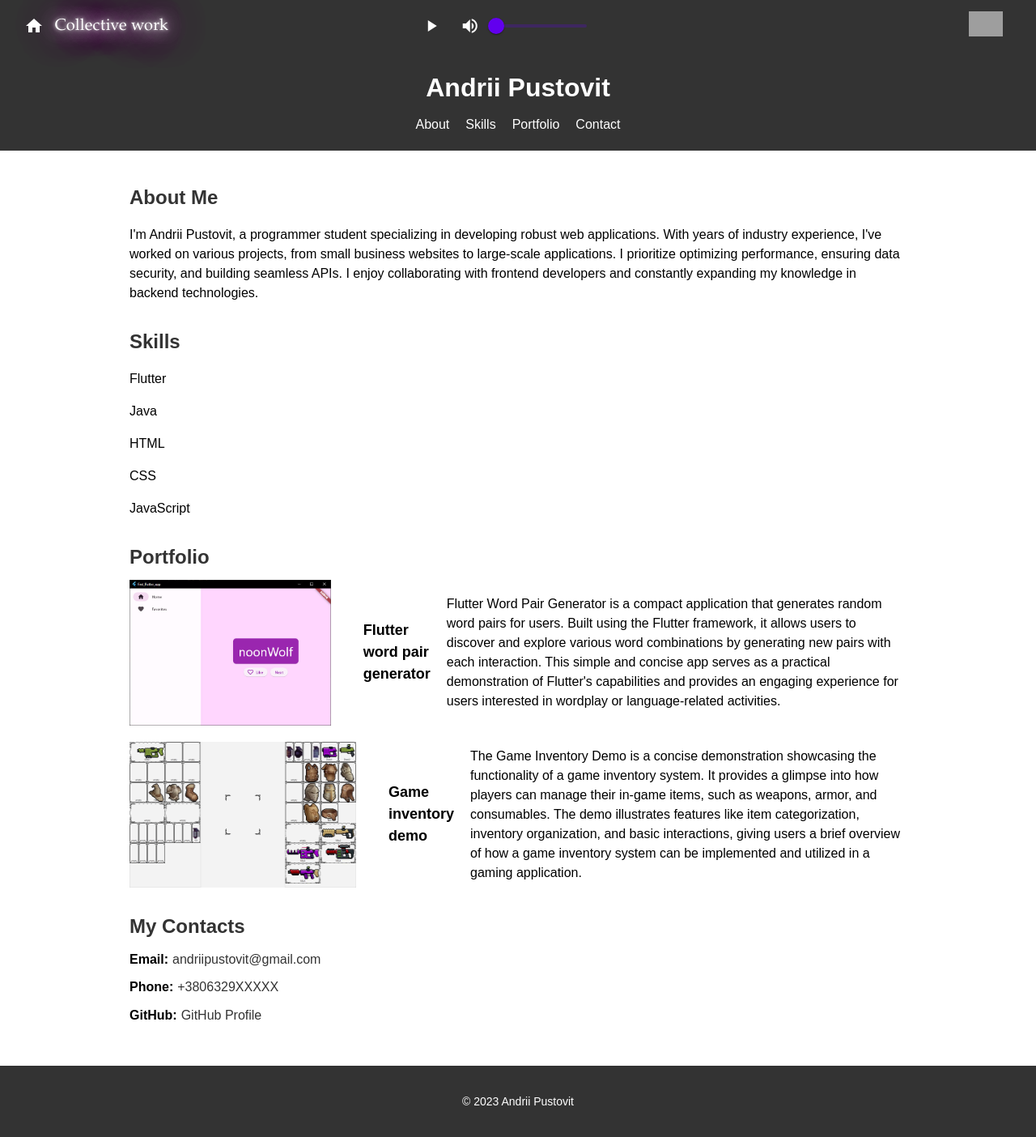
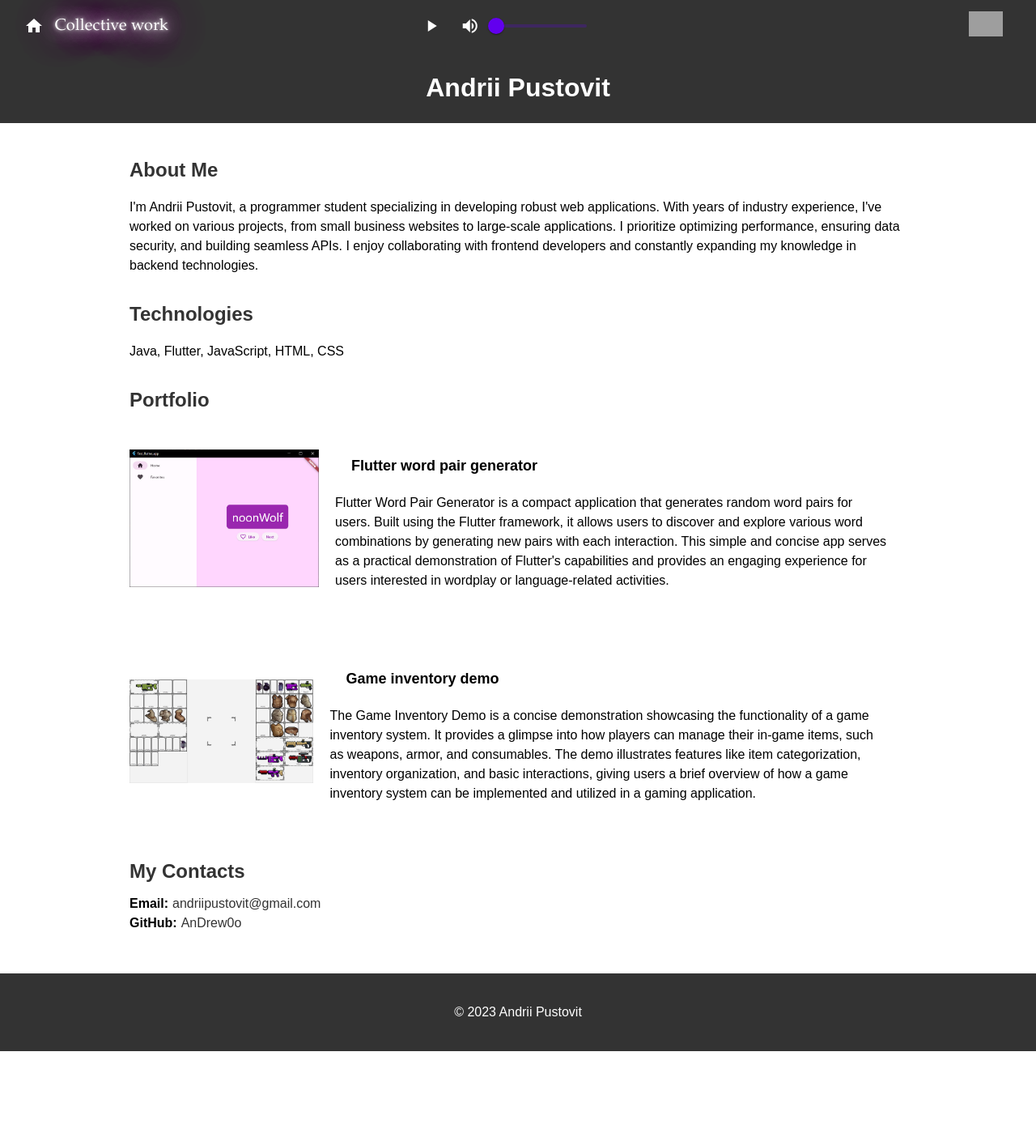
Before and after one commit to NfolZordo/PZ-2004_Collective_work, an Angular app: page /pustovit in a window 1280 px wide. Shown: the whole page at 81% size. After the commit the page ends 1298 px from the top, so only its background shows below. Built offline with nearby package versions, Linux system fonts and the light colour scheme; grey boxes are pictures that could not be loaded.

Commit message:
update personal page

```diff
--- a/src/app/students/pustovit/pustovit.component.css
+++ b/src/app/students/pustovit/pustovit.component.css
@@ -19,49 +19,8 @@ body {
   margin: 0;
 }
 
-  nav ul {
-    list-style: none;
-    padding: 0;
-    margin: 0;
-    display: flex;
-    justify-content: center;
-    margin-top: 10px;
-  }
-
-  nav ul li {
-    margin: 0 10px;
-  }
-
-  nav ul li a {
-    color: #fff;
-    text-decoration: none;
-  }
-
-  /* Main content styles */
 main {
   padding: 20px;
-  }
-
-  section {
-    margin-bottom: 30px;
-  }
-
-  h2 {
-    color: #333;
-  }
-
-  /* Footer styles */
-  footer {
-    background-color: #333;
-    color: #fff;
-    padding: 20px;
-    text-align: center;
-  }
-
-
-
-  /* Main content styles */
-main {
   max-width: 960px;
   margin: 0 auto;
 }
@@ -76,6 +35,13 @@ main {
   margin-bottom: 10px;
 }
 
+footer {
+  background-color: #333;
+  color: #fff;
+  padding: 20px;
+  text-align: center;
+}
+
 .project {
   display: flex;
   align-items: center;
@@ -85,26 +51,15 @@ main {
 .project img {
   max-width: 100%;
   margin-right: 20px;
-    height: 180px;
-    width: 280px;
+  width: 80vw;
 }
 
 .project h3 {
   font-size: 18px;
   margin: 20px;
 }
-
-  .project p {
-    margin: 5px 0;
-  }
-
-  /* Footer styles */
-  footer {
-    background-color: #333;
-    color: #fff;
-    padding: 20px;
-    text-align: center;
-    font-size: 14px;
+.project div {
+  margin: 20px;
 }
 
 .contacts-list {
@@ -113,18 +68,8 @@ main {
   margin: 0;
 }
 
-  .contacts-list li {
-    margin-bottom: 10px;
-  }
-
 .contact-label {
   font-weight: bold;
-  }
-
-  .contact-label,
-  .contacts-list a {
-    display: inline-block;
-    vertical-align: middle;
 }
 
 .contacts-list a {
--- a/src/app/students/pustovit/pustovit.component.html
+++ b/src/app/students/pustovit/pustovit.component.html
@@ -10,14 +10,6 @@
   <!-- Header -->
   <header>
     <h1>Andrii Pustovit</h1>
-    <nav>
-      <ul>
-        <li><a href="pustovit/#about">About</a></li>
-        <li><a href="pustovit/#skills">Skills</a></li>
-        <li><a href="pustovit/#portfolio">Portfolio</a></li>
-        <li><a href="pustovit/#contact">Contact</a></li>
-      </ul>
-    </nav>
   </header>
 
   <!-- Main Content -->
@@ -29,23 +21,9 @@
     </section>
 
     <section id="skills">
-        <h2>Skills</h2>
-        <div class="skills-container">
-          <div class="skill">
-            <p>Flutter</p>
-          </div>
-          <div class="skill">
-            <p>Java</p>
-          </div>
-          <div class="skill">
-            <p>HTML</p>
-          </div>
-          <div class="skill">
-            <p>CSS</p>
-          </div>
-          <div class="skill">
-            <p>JavaScript</p>
-          </div>
+        <h2>Technologies</h2>
+        <div>
+          <p>Java, Flutter, JavaScript, HTML, CSS</p>
         </div>
       </section>
 
@@ -53,14 +31,22 @@
     <section id="portfolio">
       <h2>Portfolio</h2>
       <div class="project">
+        <a href="https://github.com/AnDrew0o/wordpair">
           <img src="assets/pustovit/flutter.jpg" alt="Project 1">
+        </a>
+        <div>
           <h3>Flutter word pair generator</h3>
           <p>Flutter Word Pair Generator is a compact application that generates random word pairs for users. Built using the Flutter framework, it allows users to discover and explore various word combinations by generating new pairs with each interaction. This simple and concise app serves as a practical demonstration of Flutter's capabilities and provides an engaging experience for users interested in wordplay or language-related activities.</p>
         </div>
+      </div>
       <div class="project">
+        <a href="https://github.com/AnDrew0o/GameInventoryDemo">
           <img src="assets/pustovit/game.jpg" alt="Project 2">
+        </a>
+        <div>
           <h3>Game inventory demo</h3>
           <p>The Game Inventory Demo is a concise demonstration showcasing the functionality of a game inventory system. It provides a glimpse into how players can manage their in-game items, such as weapons, armor, and consumables. The demo illustrates features like item categorization, inventory organization, and basic interactions, giving users a brief overview of how a game inventory system can be implemented and utilized in a gaming application.</p>
+        </div>
       </div>
       <!-- Add more project sections as needed -->
     </section>
@@ -73,12 +59,8 @@
             <a href="mailto:andriipustovit@gmail.com">andriipustovit@gmail.com</a>
           </li>
           <li>
-            <span class="contact-label">Phone:</span>
-            <a href="tel:+1234567890">+3806329XXXXX</a>
-          </li>
-          <li>
             <span class="contact-label">GitHub:</span>
-            <a href="https://github.com/AnDrew0o">GitHub Profile</a>
+            <a href="https://github.com/AnDrew0o">AnDrew0o</a>
           </li>
         </ul>
       </section>
```
Lines whose indentation alone changed are shown as unchanged.
